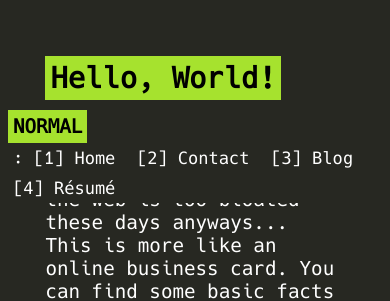
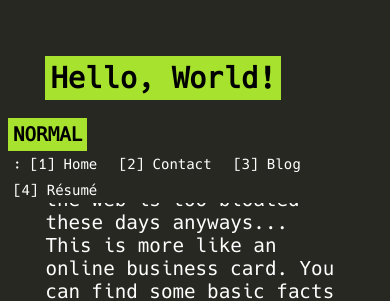
Before and after one commit to ITRussell/ITRussell.github.io, a Jekyll site: the page built from index.html, in a window 390 px wide. Shown: the part 697-998 px from the top of the page. Built offline with Jekyll 4.4.1, drawn with Linux system fonts in a browser that asks for light colours; nearby versions of some CDN libraries.

Commit message:
Updated style for mobile

```diff
--- a/assets/css/style.css
+++ b/assets/css/style.css
@@ -252,4 +252,11 @@ div.topic-card a:hover {
     color: black;
     background-color: #66D9EF;
   }
+  .navbar a {
+    display: inline-block;
+    text-align: center;
+    padding: 5px;
+    text-decoration: none;
+    font-size: 14px;
+  }
 }
```
